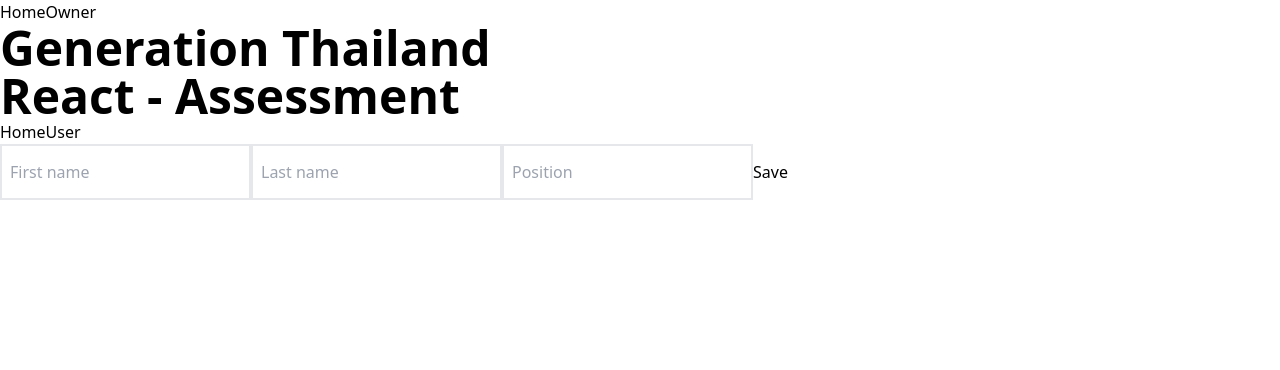
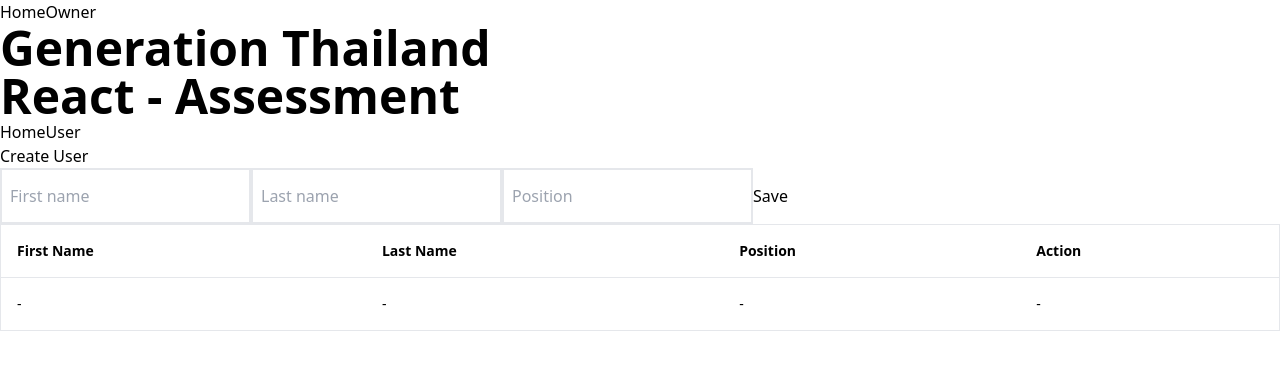
Before and after one commit to zombox0633/08-chayathorn-react, a React (Vite) app: page /admin in a window 1280 px wide. Shown: the top 370 px of the page. Built offline with nearby package versions, Linux system fonts and the light colour scheme.

Commit message:
add tableUser and handleDelete

```diff
--- /dev/null
+++ b/src/components/TableUserData.tsx
@@ -0,0 +1,68 @@
+import { UserDataType } from "../context/UserContext";
+
+type TableUserDataPropsType = {
+  user: UserDataType[];
+  setUser: React.Dispatch<React.SetStateAction<UserDataType[]>>;
+};
+
+function TableUserData({ user, setUser }: TableUserDataPropsType) {
+  const headerTable = ["First Name", "Last Name", "Position", "Action"];
+  const isUser = user.length > 0;
+
+  const handleDelete = (id: string) => {
+    const filterData = user.filter((item) => item.id !== id);
+    setUser(filterData);
+  };
+
+  return (
+    <table className=" max-w-[50rem]">
+      <thead>
+        <tr>
+          {headerTable.map((header, index) => (
+            <th key={index}>
+              <p>{header}</p>
+            </th>
+          ))}
+        </tr>
+      </thead>
+      <tbody>
+        {isUser ? (
+          user.map((item) => (
+            <tr key={item.id}>
+              <td>
+                <p>{item.firstName}</p>
+              </td>
+              <td>
+                <p>{item.lastName}</p>
+              </td>
+              <td>
+                <p>{item.position}</p>
+              </td>
+              <td>
+                <div className="flex gap-x-6 ">
+                  {/* <button className="btn-table">Edit</button> */}
+                  <button
+                    className="btn-table"
+                    onClick={() => handleDelete(item.id)}
+                  >
+                    Delete
+                  </button>
+                </div>
+              </td>
+            </tr>
+          ))
+        ) : (
+          <tr>
+            {headerTable.map((_, index) => (
+              <td key={index}>
+                <p>-</p>
+              </td>
+            ))}
+          </tr>
+        )}
+      </tbody>
+    </table>
+  );
+}
+
+export default TableUserData;
--- a/src/pages/AdminPage.tsx
+++ b/src/pages/AdminPage.tsx
@@ -1,7 +1,12 @@
+import { useContext } from "react";
+import { UserContext } from "../context/UserContext";
 import ButtonNavigate from "../components/ButtonNavigate";
 import HeaderSection from "../components/HeaderSection";
+import UserCreationForm from "../components/UserCreationForm";
+import TableUserData from "../components/TableUserData";
 
 function AdminPage() {
+  const { user, setUser } = useContext(UserContext);
   return (
     <main className=" flex flex-col items-center justify-evenly w-full min-h-screen py-16 px-8">
       <HeaderSection />
@@ -9,14 +14,11 @@
         <ButtonNavigate name={"Home"} path={"/"} />
         <ButtonNavigate name={"User"} path={"/user"} />
       </div>
-      <form className=" flex justify-center">
-        <div className=" flex gap-x-2 p-4 border-2">
-          <input id="first-name" type="text" placeholder="First name" />
-          <input id="last-name" type="text" placeholder="Last name" />
-          <input id="position" type="text" placeholder="Position" />
-          <button>Save</button>
-        </div>
-      </form>
+      <div>
+        <h3 className="mb-2 text-xl font-bold">Create User</h3>
+        <UserCreationForm setUser={setUser} />
+      </div>
+      <TableUserData user={user} setUser={setUser} />
     </main>
   );
 }
```
